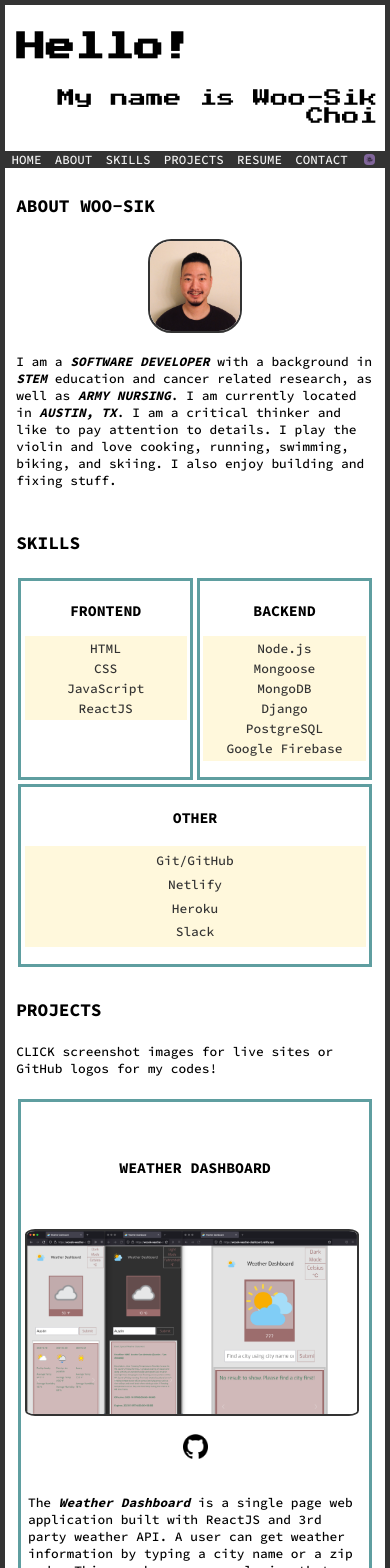
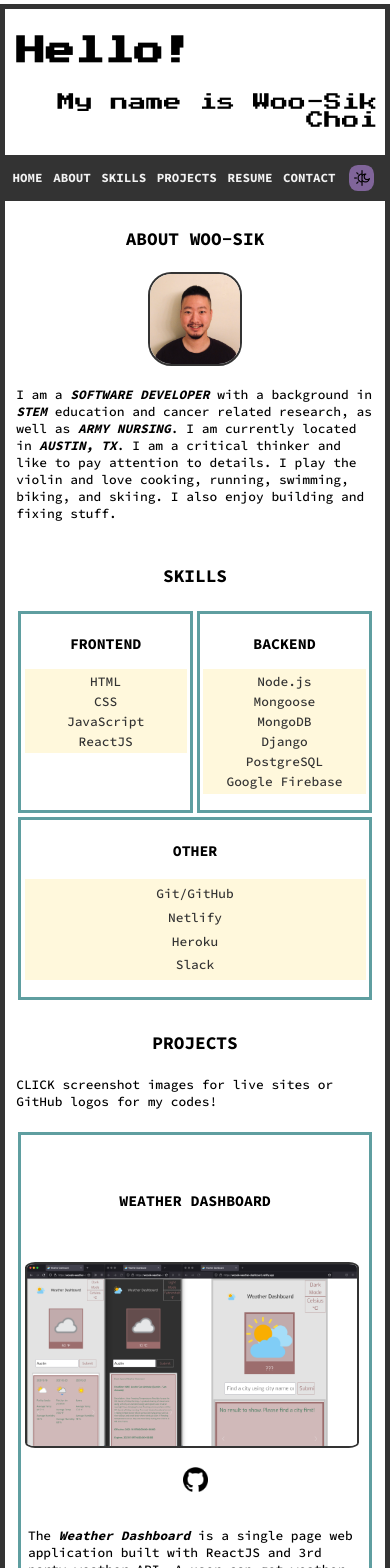
Before and after one commit to dvlprwchoi/portfolio-2, a React (Create React App) app: page / in a window 390 px wide. Shown: the top 1568 px of the page. Built offline with nearby package versions, Linux system fonts and the light colour scheme.

Commit message:
Add media query

```diff
--- a/src/App.css
+++ b/src/App.css
@@ -15,6 +15,7 @@ body,
 #root {
   display: flex;
   justify-content: center;
+  padding-top: 1%;
 }
 
 .App {
@@ -92,6 +93,26 @@ span {
   border-radius: 25%;
 }
 
+@media (max-width: 414px) {
+  /* navbar media query in Navbar.css */
+  h2 {
+    text-align: center;
+  }
+
+  .resume-icon-container {
+    justify-content: center;
+    margin: 0;
+  }
+
+  .icon {
+    width: 15%;
+  }
+
+  .contact-information-container ul {
+    flex-direction: column;
+  }
+}
+
 /* Light Mode */
 [theme='light'] {
   --background-color: white;
--- a/src/components/Navbar/Navbar.css
+++ b/src/components/Navbar/Navbar.css
@@ -29,6 +29,7 @@
   text-decoration: none;
   color: var(--navbarA-color);
   font-size: calc(9px + 0.9vmin);
+  font-weight: bolder;
 }
 
 .darkmode-button {
@@ -43,3 +44,15 @@
   padding: 0.5%;
   margin: 0.8%;
 }
+
+@media (max-width: 414px) {
+  .navbar ul {
+    justify-content: space-between;
+    padding: 2%;
+  }
+
+  .darkmode-icon {
+    width: 5%;
+    padding: 1%;
+  }
+}
--- a/src/components/Projects/Projects.css
+++ b/src/components/Projects/Projects.css
@@ -5,8 +5,8 @@
 
 .single-project-container {
   margin: 0.5%;
-  /* flex: 1 1 220px; */
-  flex: 1 1 29%;
+  flex: 1 1 220px;
+  /* flex: 1 1 29%; */
   border: 3px solid var(--cardBorder-color);
   display: grid;
   grid-template-rows: 1fr 1.5fr 0.5fr 3fr;
```
